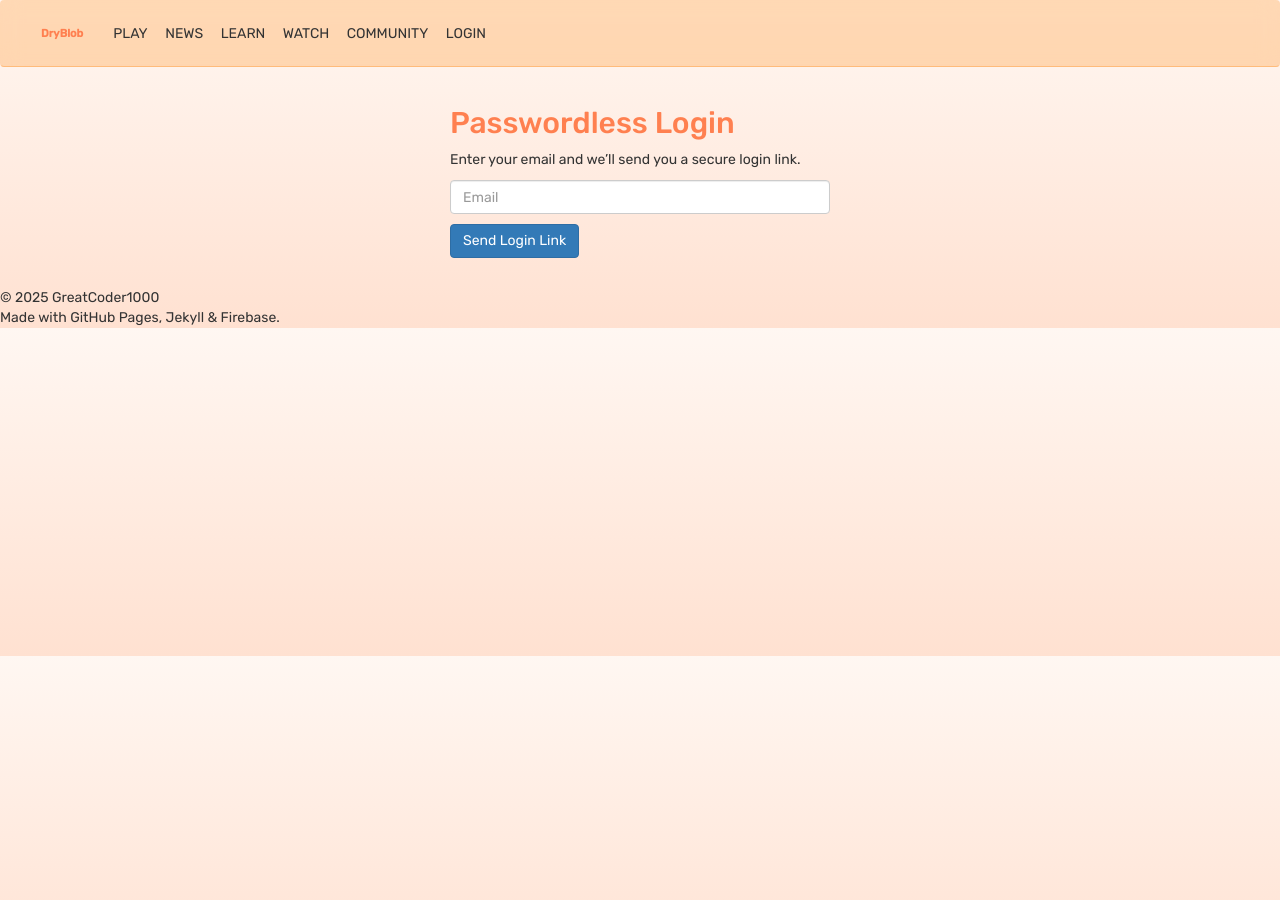
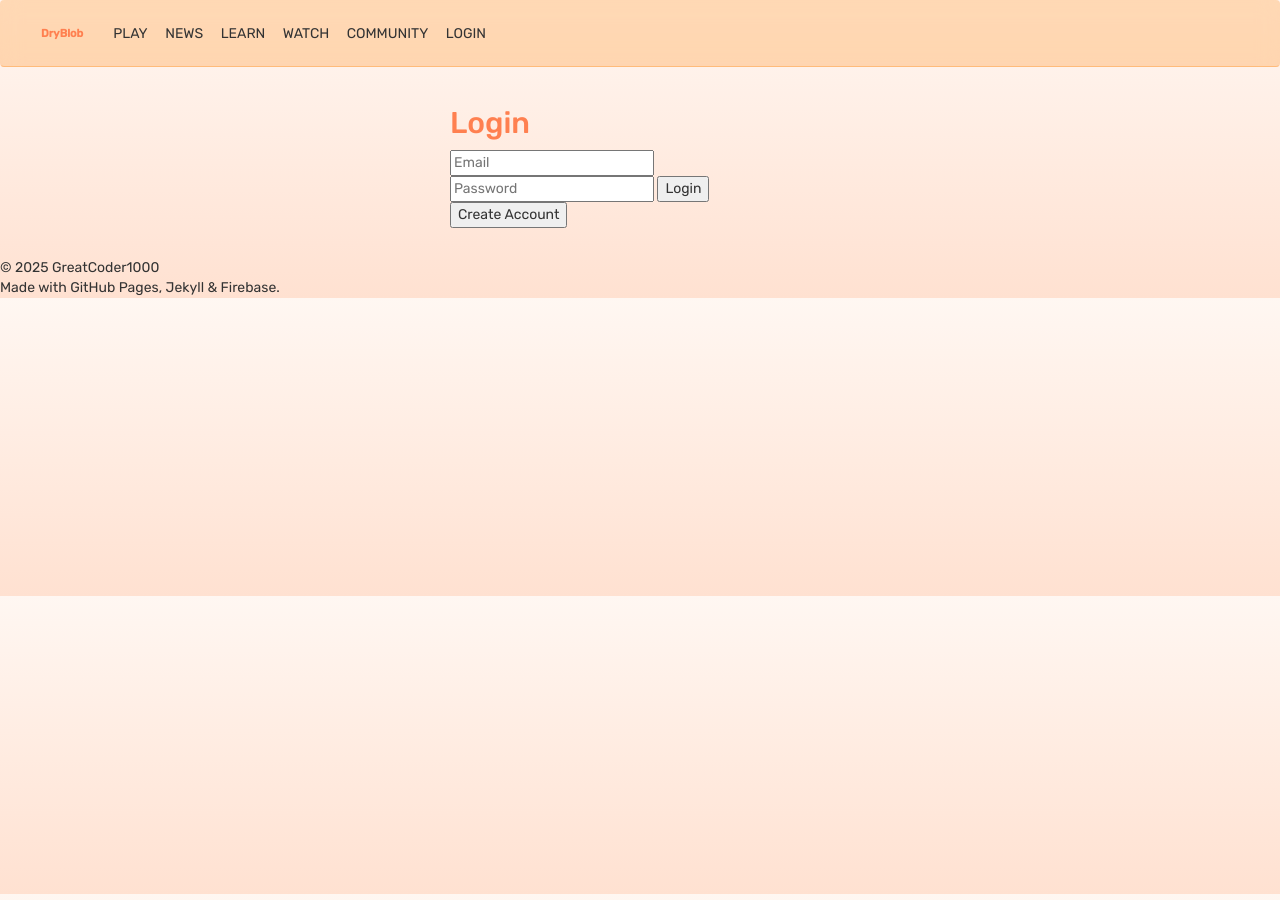
Before and after one commit to GreatCoder1000/drychess, a Jekyll site: the page built from login.html, in a window 1280 px wide. Built offline with Jekyll 4.4.1, drawn with Linux system fonts in a browser that asks for light colours; comment, search, counter and statistics services are not loaded; part of the change alters nothing that is shown.

Commit message:
Update login.html

```diff
--- a/login.html
+++ b/login.html
@@ -4,70 +4,42 @@ title: Login
 ---
 
 <div class="container" style="max-width: 400px; margin-top: 2rem;">
-    <h2>Passwordless Login</h2>
+    <h2>Login</h2>
 
-    <p>Enter your email and we’ll send you a secure login link.</p>
+<input id="email" type="email" placeholder="Email">
+<input id="password" type="password" placeholder="Password">
+<button id="loginBtn">Login</button>
+<button id="signupBtn">Create Account</button>
 
-    <input id="email" type="email" placeholder="Email" class="form-control">
-
-    <button id="sendLinkBtn" class="btn btn-primary" style="margin-top:10px;">
-        Send Login Link
-    </button>
-
-    <p id="status" style="margin-top: 1rem; color: #ff8800;"></p>
-</div>
+<p id="status"></p>
 
 <script type="module">
     import {
-        sendSignInLinkToEmail,
-        isSignInWithEmailLink,
-        signInWithEmailLink
+        signInWithEmailAndPassword,
+        createUserWithEmailAndPassword
     } from "https://www.gstatic.com/firebasejs/12.9.0/firebase-auth.js";
 
-    // Firebase Auth instance from default.html
     const auth = window.auth;
 
-    const actionCodeSettings = {
-        url: window.location.origin,
-        handleCodeInApp: true
+    const emailInput = document.getElementById("email");
+    const passwordInput = document.getElementById("password");
+    const status = document.getElementById("status");
+
+    document.getElementById("loginBtn").onclick = async () => {
+        try {
+            await signInWithEmailAndPassword(auth, emailInput.value, passwordInput.value);
+            status.textContent = "Logged in!";
+        } catch (err) {
+            status.textContent = err.message;
+        }
     };
 
-    // Send login link
-    document.getElementById("sendLinkBtn").onclick = () => {
-        const email = document.getElementById("email").value;
-        const status = document.getElementById("status");
-
-        if (!email) {
-            status.textContent = "Please enter an email.";
-            return;
+    document.getElementById("signupBtn").onclick = async () => {
+        try {
+            await createUserWithEmailAndPassword(auth, emailInput.value, passwordInput.value);
+            status.textContent = "Account created!";
+        } catch (err) {
+            status.textContent = err.message;
         }
-
-        sendSignInLinkToEmail(auth, email, actionCodeSettings)
-            .then(() => {
-                status.textContent = "Login link sent! Check your email.";
-                window.localStorage.setItem('emailForSignIn', email);
-            })
-            .catch(error => {
-                status.textContent = error.message;
-            });
     };
-
-    // Handle clicking the email link
-    if (isSignInWithEmailLink(auth, window.location.href)) {
-        let email = window.localStorage.getItem('emailForSignIn');
-
-        if (!email) {
-            email = window.prompt('Please confirm your email for login');
-        }
-
-        signInWithEmailLink(auth, email, window.location.href)
-            .then(() => {
-                window.localStorage.removeItem('emailForSignIn');
-                alert("Logged in!");
-                window.location.href = "/";
-            })
-            .catch(error => {
-                document.getElementById("status").textContent = error.message;
-            });
-    }
 </script>
```
